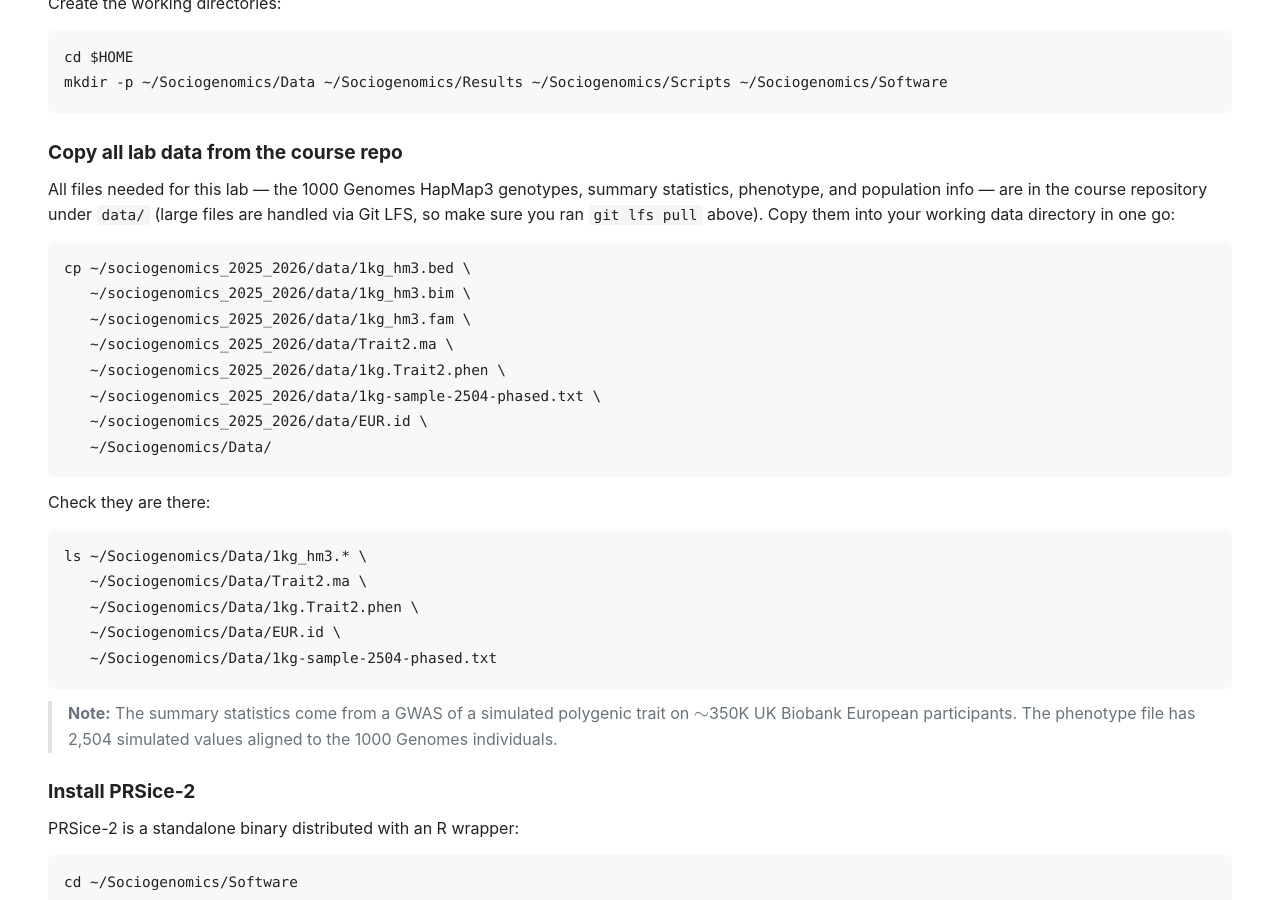
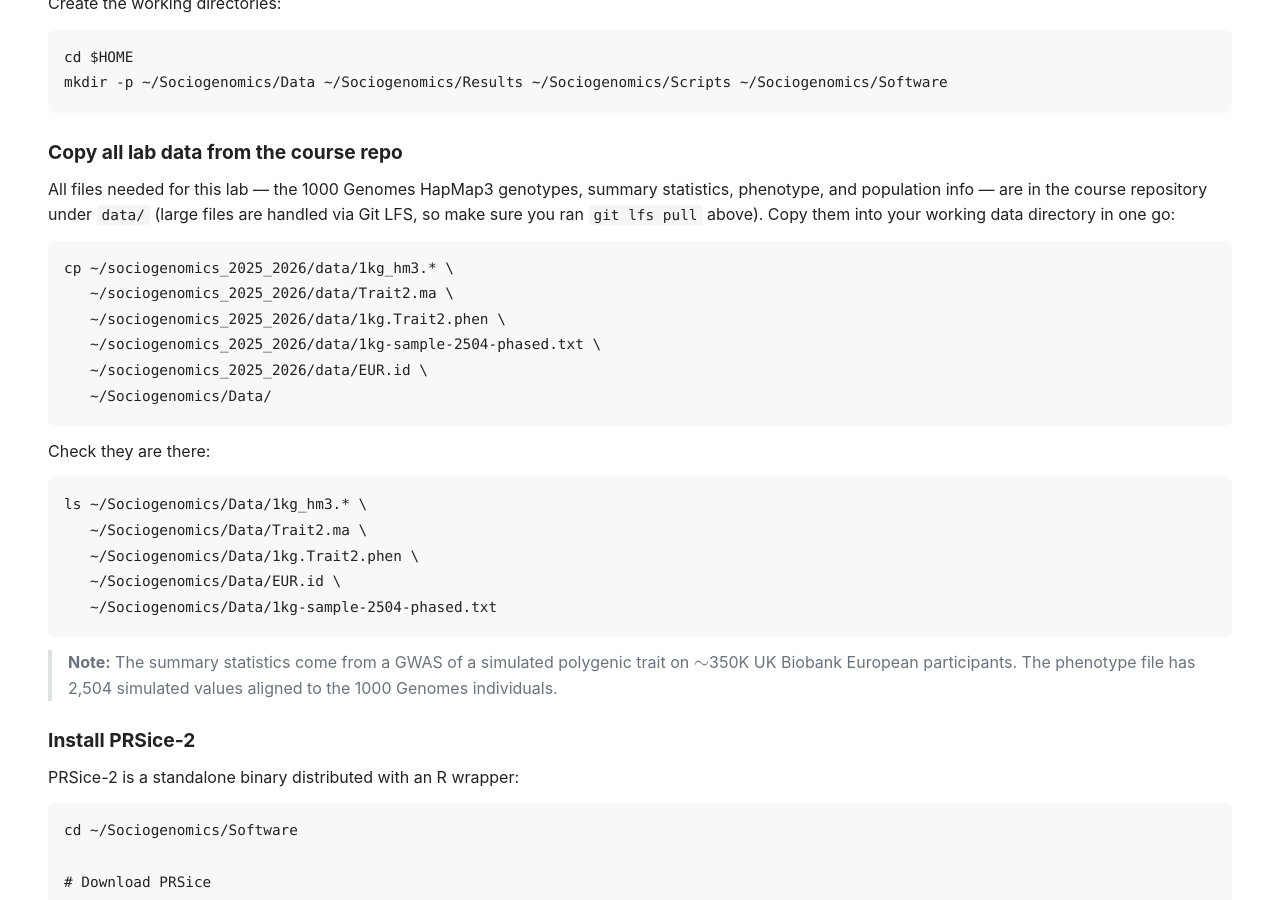
Before and after one commit to nicolabarban/sociogenomics_2025_2026, a Jekyll site: the page built from labs/week6/lab6.md, in a window 1280 px wide and 900 px high, scrolled down 844 px. Built offline with Jekyll 4.4.1, drawn with Linux system fonts in a browser that asks for light colours; our own code applies the rules of GitHub Pages for plain Markdown files.

Commit message:
style: use 1kg_hm3.* wildcard in lab6 cp block

````diff
--- a/labs/week6/lab6.md
+++ b/labs/week6/lab6.md
@@ -40,9 +40,7 @@
 All files needed for this lab --- the 1000 Genomes HapMap3 genotypes, summary statistics, phenotype, and population info --- are in the course repository under `data/` (large files are handled via Git LFS, so make sure you ran `git lfs pull` above). Copy them into your working data directory in one go:
 
 ```bash
-cp ~/sociogenomics_2025_2026/data/1kg_hm3.bed \
-   ~/sociogenomics_2025_2026/data/1kg_hm3.bim \
-   ~/sociogenomics_2025_2026/data/1kg_hm3.fam \
+cp ~/sociogenomics_2025_2026/data/1kg_hm3.* \
    ~/sociogenomics_2025_2026/data/Trait2.ma \
    ~/sociogenomics_2025_2026/data/1kg.Trait2.phen \
    ~/sociogenomics_2025_2026/data/1kg-sample-2504-phased.txt \
````
